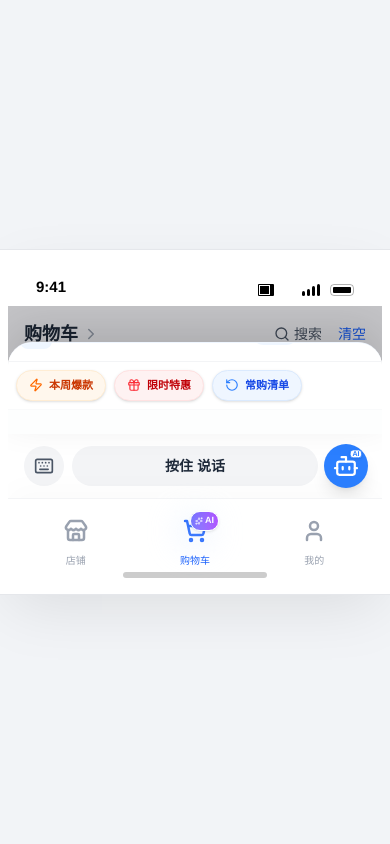
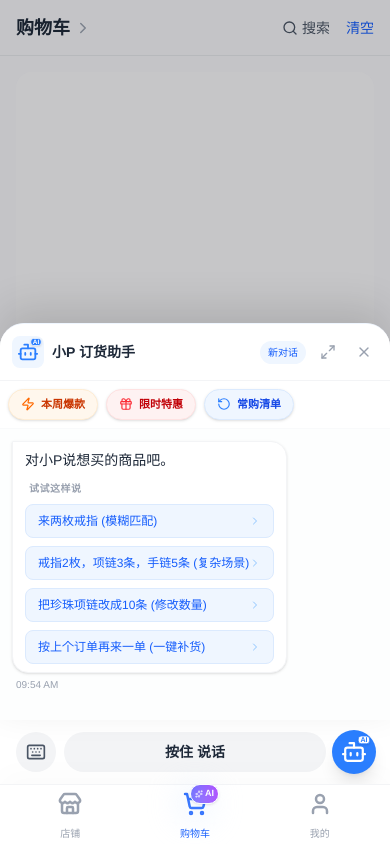
Before and after one commit to vipwenzy/-AI-, a React (Vite) app: page / in a window 390 px wide. Built offline with nearby package versions, Linux system fonts and the light colour scheme.

Commit message:
feat: Improve product search and UI responsiveness
Enhance the AI's ability to suggest similar products when an exact match isn't found. Also, update the viewport meta tag for better mobile display and adjust layout component to use dynamic viewport height for improved responsiveness.

```diff
--- a/index.html
+++ b/index.html
@@ -2,7 +2,7 @@
 <html lang="en">
   <head>
     <meta charset="UTF-8" />
-    <meta name="viewport" content="width=device-width, initial-scale=1.0" />
+    <meta name="viewport" content="width=device-width, initial-scale=1.0, viewport-fit=cover" />
     <title>My Google AI Studio App</title>
   </head>
   <body>
--- a/src/components/MobileLayout.tsx
+++ b/src/components/MobileLayout.tsx
@@ -29,29 +29,8 @@ export function MobileLayout({ children }: LayoutProps) {
 
   return (
     <CartProvider>
-      <div className="min-h-screen bg-[#F2F4F7] flex items-center justify-center p-0 sm:p-8 font-sans selection:bg-blue-100">
-        <div className="w-full h-full sm:h-[844px] sm:w-[390px] bg-white sm:rounded-[44px] shadow-[0_20px_60px_-10px_rgba(0,0,0,0.1)] overflow-hidden flex flex-col relative border-[8px] border-white ring-1 ring-gray-200">
-          {/* Status Bar Simulation - Light Mode */}
-          <div className="h-12 bg-white flex justify-between items-end px-7 pb-2 text-[15px] font-semibold z-50 select-none text-black shrink-0">
-            <span>9:41</span>
-            <div className="flex gap-1.5 items-center">
-              <div className="h-3 w-4 bg-black rounded-[1px] relative overflow-hidden">
-                 <div className="absolute inset-0 bg-white ml-[1px] mt-[1px] mb-[1px] mr-[4px]"></div>
-                 <div className="absolute inset-0 bg-black ml-[2px] mt-[2px] mb-[2px] mr-[5px]"></div>
-              </div>
-              <div className="w-4 h-4 bg-transparent rounded-full opacity-0"></div> {/* Spacer */}
-              <div className="flex gap-[2px] items-end h-3">
-                  <div className="w-[3px] h-[40%] bg-black rounded-sm"></div>
-                  <div className="w-[3px] h-[60%] bg-black rounded-sm"></div>
-                  <div className="w-[3px] h-[80%] bg-black rounded-sm"></div>
-                  <div className="w-[3px] h-[100%] bg-black rounded-sm"></div>
-              </div>
-               <div className="w-6 h-3 border border-black/30 rounded-[4px] relative ml-1">
-                  <div className="absolute inset-0.5 bg-black rounded-[1px] w-[80%]"></div>
-               </div>
-            </div>
-          </div>
-
+      <div className="h-[100dvh] sm:h-auto sm:min-h-screen bg-[#F2F4F7] sm:flex sm:items-center sm:justify-center sm:p-8 font-sans selection:bg-blue-100">
+        <div className="w-full h-full sm:h-[844px] sm:w-[390px] bg-white sm:rounded-[44px] sm:shadow-[0_20px_60px_-10px_rgba(0,0,0,0.1)] overflow-hidden flex flex-col relative sm:border-[8px] sm:border-white sm:ring-1 sm:ring-gray-200 pt-[env(safe-area-inset-top,0px)]">
           {/* Main Content Area */}
           <div className="flex-1 overflow-hidden relative bg-white flex flex-col">
             {currentTab === 'shop' && <ShopPage />}
@@ -66,7 +45,7 @@ export function MobileLayout({ children }: LayoutProps) {
           </div>
 
           {/* Bottom Navigation - Glassmorphism Light */}
-          <div className="h-[88px] bg-white/90 backdrop-blur-xl border-t border-gray-100 flex justify-around items-start pt-4 px-2 z-50 pb-8 shrink-0 shadow-[0_-10px_30px_rgba(0,0,0,0.02)]">
+          <div className="h-[calc(60px+env(safe-area-inset-bottom,0px))] sm:h-[84px] bg-white/90 backdrop-blur-xl border-t border-gray-100 flex justify-around items-center px-2 z-[60] pb-[env(safe-area-inset-bottom,0px)] sm:pb-6 shrink-0 shadow-[0_-10px_30px_rgba(0,0,0,0.02)]">
             <NavItem
               icon={<Store size={24} strokeWidth={2.5} />}
               label="店铺"
@@ -95,8 +74,8 @@ export function MobileLayout({ children }: LayoutProps) {
             />
           </div>
 
-          {/* Home Indicator */}
-          <div className="absolute bottom-2 left-1/2 -translate-x-1/2 w-36 h-1.5 bg-black/20 rounded-full z-50 pointer-events-none backdrop-blur-md"></div>
+          {/* Home Indicator - Only visible on desktop to complete the look */}
+          <div className="hidden sm:block absolute bottom-2 left-1/2 -translate-x-1/2 w-36 h-1.5 bg-black/20 rounded-full z-[70] pointer-events-none backdrop-blur-md"></div>
         </div>
       </div>
     </CartProvider>
--- a/src/pages/SimpleModePage.tsx
+++ b/src/pages/SimpleModePage.tsx
@@ -647,6 +647,51 @@ export default function SimpleModePage({ onSwitchMode }: SimpleModePageProps) {
           }
         }
       });
+
+      // If no direct actions were taken, try to find similar products
+      if (actions.length === 0 && !isRemove && !isModify) {
+        // Extract potential product keywords (excluding common intent words)
+        const keywords = text.replace(/有|没有|吗|想买|来|个|件|条|只|颗|枚|对|箱/g, ' ').trim().split(/\s+/).filter(k => k.length >= 1);
+
+        let similarProducts: Product[] = [];
+
+        for (const kw of keywords) {
+          if (kw.length < 1) continue;
+
+          // Search by category
+          const categoryMatches = MOCK_PRODUCTS.filter(p => p.category.includes(kw));
+          similarProducts = [...similarProducts, ...categoryMatches];
+
+          // Search by name parts
+          const nameMatches = MOCK_PRODUCTS.filter(p => p.name.includes(kw));
+          similarProducts = [...similarProducts, ...nameMatches];
+        }
+
+        // Remove duplicates and limit results
+        const uniqueSimilarIds = Array.from(new Set(similarProducts.map(p => p.id)));
+        const uniqueSimilar = uniqueSimilarIds
+          .map(id => MOCK_PRODUCTS.find(p => p.id === id)!)
+          .slice(0, 6);
+
+        if (uniqueSimilar.length > 0) {
+          const newAiMsg: ChatMessage = {
+            id: (Date.now() + 1).toString(),
+            role: 'ai',
+            content: `抱歉，没有找到“${text}”，为您推荐以下相似商品：`,
+            type: 'recommendation',
+            recommendations: {
+              title: "相似推荐",
+              products: uniqueSimilar
+            },
+            timestamp: new Date(),
+            isRead: showChatPopup
+          };
+
+          setChatHistory(prev => [...prev, newAiMsg]);
+          finishProcessing();
+          return;
+        }
+      }
 
       let aiResponse = actions.length > 0 ? actions.join('，') + '。' : '抱歉，我没有听清您需要的商品，请再说一遍。';
 
@@ -1060,7 +1105,7 @@ export default function SimpleModePage({ onSwitchMode }: SimpleModePageProps) {
       </div>
 
       {/* Cart Area (Always visible) */}
-      <div className="flex-1 overflow-y-auto p-4 pb-4">
+      <div className="flex-1 overflow-y-auto p-4 pb-4 flex flex-col">
         {cartItems.length > 0 && (
           <div className="flex items-center justify-between mb-3 px-1">
             <span className="text-sm text-gray-500">共 {cartItems.length} 件商品</span>
@@ -1109,7 +1154,7 @@ export default function SimpleModePage({ onSwitchMode }: SimpleModePageProps) {
         )}
 
         {cartItems.length === 0 ? (
-          <div className="h-full flex flex-col items-center justify-center px-6 text-center bg-gray-50/50">
+          <div className="flex-1 flex flex-col items-center justify-center px-6 text-center bg-gray-50/50 rounded-2xl">
             <p className="text-gray-400 text-2xl font-bold leading-relaxed">对小P说出想买的商品吧 ✨</p>
           </div>
         ) : (
```
Also changed, not shown: 1 other file (tests, documents, lock files or other folders).
